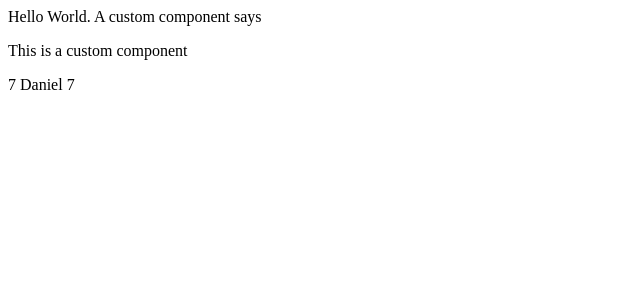
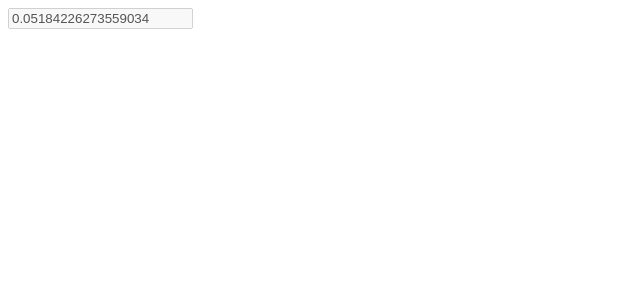
Before and after one commit to danielJAmoils/angulerNotes, an Angular app: page / in a window 1280 px wide. Shown: the top 300 px of the page, without its empty margins (0-640 px from the left). Built offline with nearby package versions, Linux system fonts and the light colour scheme.

Commit message:
source to target data binding

```diff
--- a/src/app/app.component.html
+++ b/src/app/app.component.html
@@ -1 +1 @@
-Hello World. A custom component says <app-hello></app-hello>
+<input type="text" value="{{myVariable}}" [disabled]="myDisabledValue"/><!--disabling the input will only change if you bind the value with []-->
--- a/src/app/app.component.ts
+++ b/src/app/app.component.ts
@@ -6,5 +6,18 @@ import { Component } from '@angular/core';
   styleUrls: ['./app.component.css']
 })
 export class AppComponent {
-  title = 'intro2angular';
+  myVariable = 'intro2angular';
+  myDisabledValue = false
+  constructor(){
+    this.myVariable = ""
+    this.myDisabledValue = false
+    setInterval(() => {
+      this.myVariable = Math.random().toString()
+      this.myDisabledValue = Math.random() > 0.5
+    }, 500)
+  }
+
+  callMyFunction(){
+
+  }
 }
```
